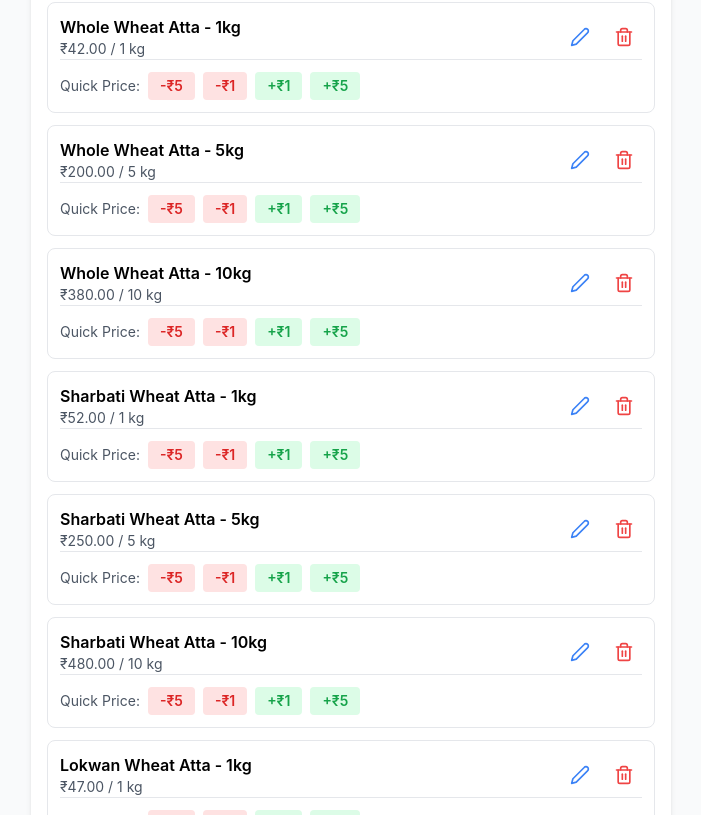
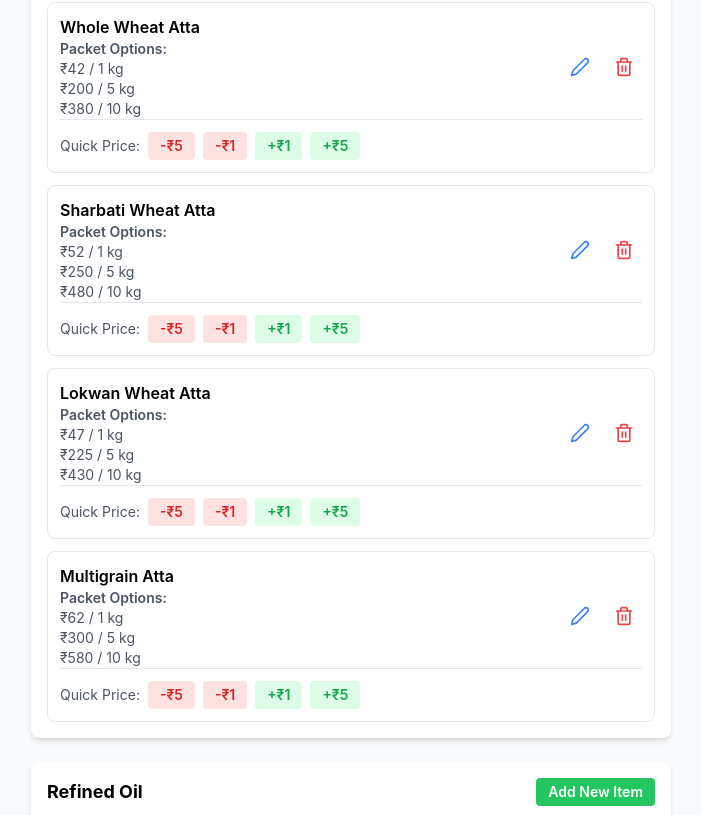
Before and after one commit to manojdalai/shop-sales-tracker, a React (Vite) app: page /shop-sales-tracker/admin in a window 1280 px wide. Shown: the part 1985-2800 px from the top of the page, without its empty margins (289-990 px from the left). Built offline with nearby package versions, Linux system fonts and the light colour scheme.

Commit message:
Update wheat to single items with packet size selection dropdown

```diff
--- a/src/data/products.js
+++ b/src/data/products.js
@@ -77,22 +77,58 @@ export const products = [
   { id: 13, name: 'Rajma (Kidney Beans)', price: 150, unit: '1 kg', category: 'pulses', image: 'https://images.unsplash.com/photo-1596797882870-8c33deeac224?w=400' },
 
   // Wheat Varieties - Multiple packet sizes (1kg, 5kg, 10kg)
-  { id: 14, name: 'Whole Wheat Atta - 1kg', price: 42, unit: '1 kg', category: 'wheat', image: 'https://images.unsplash.com/photo-1574323347407-f5e1ad6d020b?w=400' },
-  { id: 15, name: 'Whole Wheat Atta - 5kg', price: 200, unit: '5 kg', category: 'wheat', image: 'https://images.unsplash.com/photo-1574323347407-f5e1ad6d020b?w=400' },
-  { id: 16, name: 'Whole Wheat Atta - 10kg', price: 380, unit: '10 kg', category: 'wheat', image: 'https://images.unsplash.com/photo-1574323347407-f5e1ad6d020b?w=400' },
-  { id: 17, name: 'Sharbati Wheat Atta - 1kg', price: 52, unit: '1 kg', category: 'wheat', image: 'https://images.unsplash.com/photo-1574323347407-f5e1ad6d020b?w=400' },
-  { id: 18, name: 'Sharbati Wheat Atta - 5kg', price: 250, unit: '5 kg', category: 'wheat', image: 'https://images.unsplash.com/photo-1574323347407-f5e1ad6d020b?w=400' },
-  { id: 19, name: 'Sharbati Wheat Atta - 10kg', price: 480, unit: '10 kg', category: 'wheat', image: 'https://images.unsplash.com/photo-1574323347407-f5e1ad6d020b?w=400' },
-  { id: 20, name: 'Lokwan Wheat Atta - 1kg', price: 47, unit: '1 kg', category: 'wheat', image: 'https://images.unsplash.com/photo-1574323347407-f5e1ad6d020b?w=400' },
-  { id: 21, name: 'Lokwan Wheat Atta - 5kg', price: 225, unit: '5 kg', category: 'wheat', image: 'https://images.unsplash.com/photo-1574323347407-f5e1ad6d020b?w=400' },
-  { id: 22, name: 'Lokwan Wheat Atta - 10kg', price: 430, unit: '10 kg', category: 'wheat', image: 'https://images.unsplash.com/photo-1574323347407-f5e1ad6d020b?w=400' },
-  { id: 23, name: 'Multigrain Atta - 1kg', price: 62, unit: '1 kg', category: 'wheat', image: 'https://images.unsplash.com/photo-1574323347407-f5e1ad6d020b?w=400' },
-  { id: 24, name: 'Multigrain Atta - 5kg', price: 300, unit: '5 kg', category: 'wheat', image: 'https://images.unsplash.com/photo-1574323347407-f5e1ad6d020b?w=400' },
-  { id: 25, name: 'Multigrain Atta - 10kg', price: 580, unit: '10 kg', category: 'wheat', image: 'https://images.unsplash.com/photo-1574323347407-f5e1ad6d020b?w=400' },
+  {
+    id: 14,
+    name: 'Whole Wheat Atta',
+    category: 'wheat',
+    hasPacketOptions: true,
+    packetOptions: [
+      { size: '1 kg', price: 42 },
+      { size: '5 kg', price: 200 },
+      { size: '10 kg', price: 380 }
+    ],
+    image: 'https://images.unsplash.com/photo-1574323347407-f5e1ad6d020b?w=400'
+  },
+  {
+    id: 15,
+    name: 'Sharbati Wheat Atta',
+    category: 'wheat',
+    hasPacketOptions: true,
+    packetOptions: [
+      { size: '1 kg', price: 52 },
+      { size: '5 kg', price: 250 },
+      { size: '10 kg', price: 480 }
+    ],
+    image: 'https://images.unsplash.com/photo-1574323347407-f5e1ad6d020b?w=400'
+  },
+  {
+    id: 16,
+    name: 'Lokwan Wheat Atta',
+    category: 'wheat',
+    hasPacketOptions: true,
+    packetOptions: [
+      { size: '1 kg', price: 47 },
+      { size: '5 kg', price: 225 },
+      { size: '10 kg', price: 430 }
+    ],
+    image: 'https://images.unsplash.com/photo-1574323347407-f5e1ad6d020b?w=400'
+  },
+  {
+    id: 17,
+    name: 'Multigrain Atta',
+    category: 'wheat',
+    hasPacketOptions: true,
+    packetOptions: [
+      { size: '1 kg', price: 62 },
+      { size: '5 kg', price: 300 },
+      { size: '10 kg', price: 580 }
+    ],
+    image: 'https://images.unsplash.com/photo-1574323347407-f5e1ad6d020b?w=400'
+  },
 
   // Refined Oil Varieties - Dual pricing (packet & loose)
   {
-    id: 26,
+    id: 19,
     name: 'Sunflower Oil',
     category: 'refined-oil',
     hasPacketLoose: true,
@@ -103,7 +139,7 @@ export const products = [
     image: 'https://images.unsplash.com/photo-1474979266404-7eaacbcd87c5?w=400'
   },
   {
-    id: 27,
+    id: 20,
     name: 'Soybean Oil',
     category: 'refined-oil',
     hasPacketLoose: true,
@@ -114,7 +150,7 @@ export const products = [
     image: 'https://images.unsplash.com/photo-1474979266404-7eaacbcd87c5?w=400'
   },
   {
-    id: 28,
+    id: 21,
     name: 'Rice Bran Oil',
     category: 'refined-oil',
     hasPacketLoose: true,
@@ -125,7 +161,7 @@ export const products = [
     image: 'https://images.unsplash.com/photo-1474979266404-7eaacbcd87c5?w=400'
   },
   {
-    id: 29,
+    id: 22,
     name: 'Groundnut Oil',
     category: 'refined-oil',
     hasPacketLoose: true,
@@ -136,7 +172,7 @@ export const products = [
     image: 'https://images.unsplash.com/photo-1474979266404-7eaacbcd87c5?w=400'
   },
   {
-    id: 30,
+    id: 23,
     name: 'Palm Oil',
     category: 'refined-oil',
     hasPacketLoose: true,
@@ -149,7 +185,7 @@ export const products = [
 
   // Mustard Oil Varieties - Dual pricing (packet & loose)
   {
-    id: 31,
+    id: 24,
     name: 'Kachi Ghani Mustard Oil',
     category: 'mustard-oil',
     hasPacketLoose: true,
@@ -160,7 +196,7 @@ export const products = [
     image: 'https://images.unsplash.com/photo-1474979266404-7eaacbcd87c5?w=400'
   },
   {
-    id: 32,
+    id: 25,
     name: 'Pure Mustard Oil',
     category: 'mustard-oil',
     hasPacketLoose: true,
@@ -171,7 +207,7 @@ export const products = [
     image: 'https://images.unsplash.com/photo-1474979266404-7eaacbcd87c5?w=400'
   },
   {
-    id: 33,
+    id: 26,
     name: 'Organic Mustard Oil',
     category: 'mustard-oil',
     hasPacketLoose: true,
@@ -182,7 +218,7 @@ export const products = [
     image: 'https://images.unsplash.com/photo-1474979266404-7eaacbcd87c5?w=400'
   },
   {
-    id: 34,
+    id: 27,
     name: 'Double Filtered Mustard Oil',
     category: 'mustard-oil',
     hasPacketLoose: true,
--- a/src/pages/Admin.jsx
+++ b/src/pages/Admin.jsx
@@ -241,16 +241,15 @@ const Admin = () => {
 
   const handleAddItemToCategory = (category) => {
     setSelectedCategoryForAdd(category)
-    const packetUnit = category.id?.includes('oil') ? '20 packets' : '25 kg'
-    const looseUnit = category.id?.includes('oil') ? '1 packet' : '1 kg'
     setNewItem({
       name: '',
       price: '',
       unit: '1 kg',
       packetPrice: '',
-      packetUnit: packetUnit,
+      packetUnit: '25 kg',
       loosePrice: '',
-      looseUnit: looseUnit
+      looseUnit: '1 kg',
+      packetOptions: []
     })
     setShowAddItemForm(true)
   }
@@ -283,6 +282,22 @@ const Admin = () => {
           ? 'https://images.unsplash.com/photo-1586201375761-83865001e31c?w=400'
           : 'https://images.unsplash.com/photo-1474979266404-7eaacbcd87c5?w=400'
       }
+    } else if (category.id === 'wheat') {
+      // For wheat, create packet options
+      const packetOptions = [
+        { size: '1 kg', price: parseFloat(newItem.price) || 50 },
+        { size: '5 kg', price: parseFloat(newItem.price) ? parseFloat(newItem.price) * 4.8 : 240 },
+        { size: '10 kg', price: parseFloat(newItem.price) ? parseFloat(newItem.price) * 9 : 450 }
+      ]
+
+      item = {
+        id: Math.max(...products.map(p => p.id), 0) + 1,
+        name: newItem.name,
+        category: category.id,
+        hasPacketOptions: true,
+        packetOptions: packetOptions,
+        image: 'https://images.unsplash.com/photo-1574323347407-f5e1ad6d020b?w=400'
+      }
     } else {
       if (!newItem.price) {
         alert('Please fill in item price')
@@ -295,9 +310,7 @@ const Admin = () => {
         price: parseFloat(newItem.price),
         unit: newItem.unit,
         category: category.id,
-        image: category.id === 'wheat'
-          ? 'https://images.unsplash.com/photo-1574323347407-f5e1ad6d020b?w=400'
-          : 'https://images.unsplash.com/photo-1598301164398-30ba2ae72a5e?w=400'
+        image: 'https://images.unsplash.com/photo-1598301164398-30ba2ae72a5e?w=400'
       }
     }
 
@@ -803,6 +816,13 @@ const Admin = () => {
                                 <p>Packet: ₹{product.packetPrice} / {product.packetUnit}</p>
                                 <p>Loose: ₹{product.loosePrice} / {product.looseUnit}</p>
                               </div>
+                            ) : product.hasPacketOptions ? (
+                              <div className="text-sm text-gray-600">
+                                <p className="font-semibold">Packet Options:</p>
+                                {product.packetOptions.map((option, index) => (
+                                  <p key={index}>₹{option.price} / {option.size}</p>
+                                ))}
+                              </div>
                             ) : (
                               <p className="text-sm text-gray-600">₹{product.price?.toFixed(2) || 0} / {product.unit || ''}</p>
                             )}
--- a/src/pages/SalesEntry.jsx
+++ b/src/pages/SalesEntry.jsx
@@ -10,9 +10,11 @@ const SalesEntry = () => {
   const [selectedCategory, setSelectedCategory] = useState('all')
   const [showConfirm, setShowConfirm] = useState(false)
   const [showPacketLooseModal, setShowPacketLooseModal] = useState(false)
+  const [showPacketOptionsModal, setShowPacketOptionsModal] = useState(false)
   const [selectedProduct, setSelectedProduct] = useState(null)
   const [packetQty, setPacketQty] = useState(0)
   const [looseQty, setLooseQty] = useState(0)
+  const [selectedPacketSize, setSelectedPacketSize] = useState('')
 
   const {
     currentSale,
@@ -69,10 +71,39 @@ const SalesEntry = () => {
       setPacketQty(0)
       setLooseQty(0)
       setShowPacketLooseModal(true)
+    } else if (product.hasPacketOptions) {
+      // Show modal for wheat packet size selection
+      setSelectedProduct(product)
+      setSelectedPacketSize('')
+      setShowPacketOptionsModal(true)
     } else {
       // Regular product - add directly
       addItemToSale(product, 1)
     }
+  }
+
+  const handlePacketOptionsConfirm = () => {
+    if (!selectedPacketSize) {
+      alert('Please select a packet size')
+      return
+    }
+
+    const selectedOption = selectedProduct.packetOptions.find(option => option.size === selectedPacketSize)
+    if (!selectedOption) return
+
+    const packetItem = {
+      ...selectedProduct,
+      id: `${selectedProduct.id}-${selectedPacketSize}`,
+      name: `${selectedProduct.name} (${selectedPacketSize})`,
+      price: selectedOption.price,
+      unit: selectedPacketSize,
+      saleType: 'packet'
+    }
+    addItemToSale(packetItem, 1)
+
+    setShowPacketOptionsModal(false)
+    setSelectedProduct(null)
+    setSelectedPacketSize('')
   }
 
   const handlePacketLooseConfirm = () => {
@@ -350,6 +381,48 @@ const SalesEntry = () => {
           </div>
         </div>
       )}
+
+      {/* Wheat Packet Options Modal */}
+      {showPacketOptionsModal && selectedProduct && (
+        <div className="fixed inset-0 bg-black bg-opacity-50 flex items-center justify-center p-4 z-50">
+          <div className="bg-white rounded-lg p-6 max-w-sm w-full">
+            <h3 className="text-lg font-bold mb-4">Select Packet Size</h3>
+            <div className="space-y-2">
+              {selectedProduct.packetOptions.map((option, index) => (
+                <button
+                  key={index}
+                  onClick={() => setSelectedPacketSize(option.size)}
+                  className={`w-full text-left p-3 rounded-lg border-2 transition-colors ${
+                    selectedPacketSize === option.size
+                      ? 'border-primary bg-primary/10'
+                      : 'border-gray-200 hover:border-gray-300'
+                  }`}
+                >
+                  <div className="flex justify-between items-center">
+                    <span className="font-medium">{option.size}</span>
+                    <span className="text-primary font-bold">₹{option.price}</span>
+                  </div>
+                </button>
+              ))}
+            </div>
+
+            <div className="flex gap-3 mt-6">
+              <button
+                onClick={() => setShowPacketOptionsModal(false)}
+                className="flex-1 bg-gray-200 text-gray-700 py-3 rounded-lg font-semibold tap-highlight-transparent"
+              >
+                Cancel
+              </button>
+              <button
+                onClick={handlePacketOptionsConfirm}
+                className="flex-1 bg-primary text-white py-3 rounded-lg font-semibold tap-highlight-transparent"
+              >
+                Add to Sale
+              </button>
+            </div>
+          </div>
+        </div>
+      )}
     </div>
   )
 }
```
